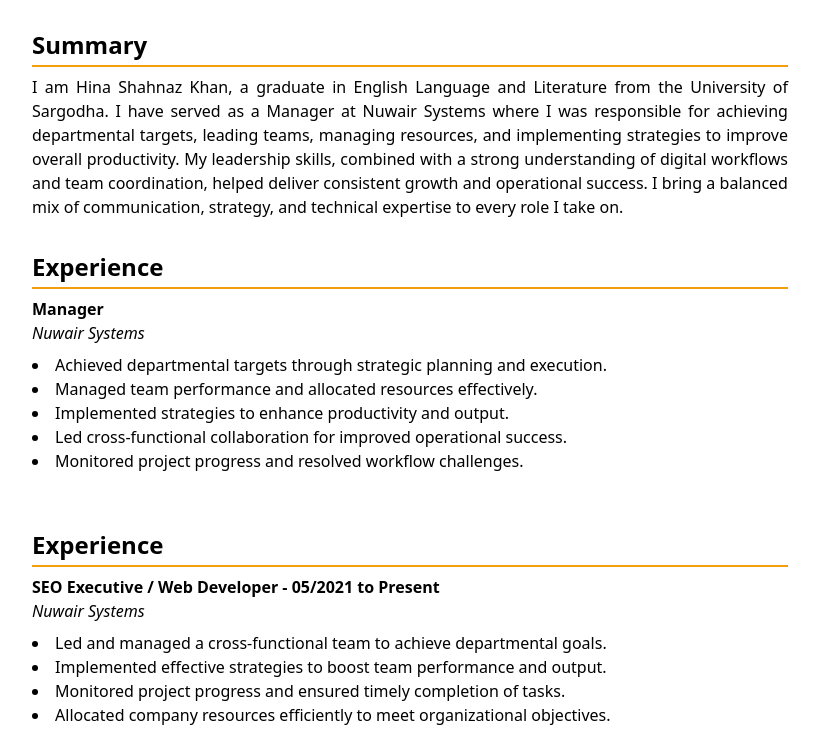
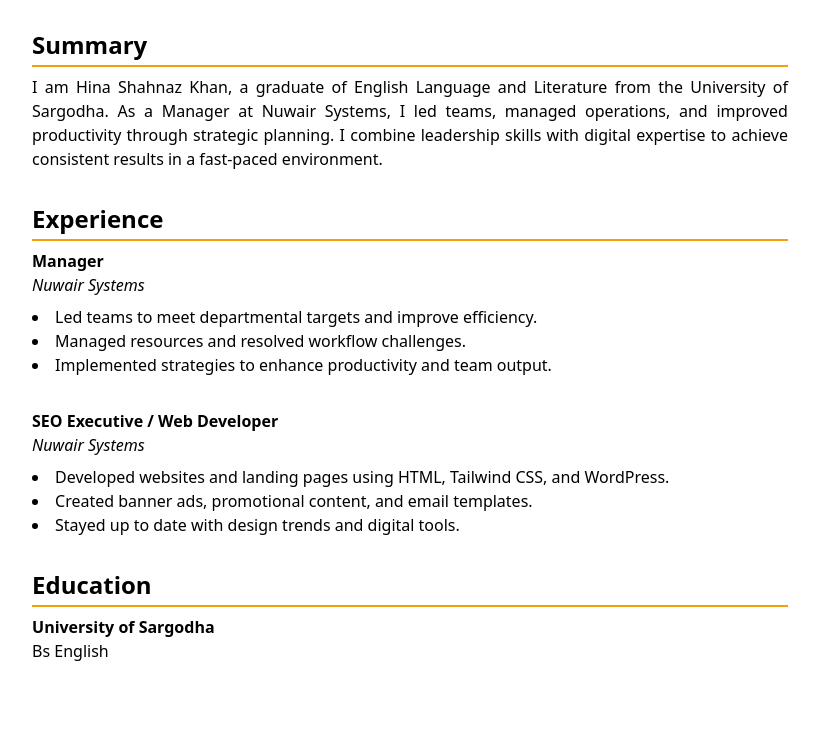
Before and after one commit to hinakhan53/cv, a website: page index.html in a window 1280 px wide. Shown: the part 379-1110 px from the top of the page, without its empty margins (230-1050 px from the left). Drawn offline with nearby package versions, Linux system fonts and the light colour scheme.

Commit message:
Update index.html

```diff
--- a/index.html
+++ b/index.html
@@ -1,19 +1,14 @@
 <!DOCTYPE html>
 <html lang="en">
 <head>
-    <meta charset="UTF-8">
-    <meta name="viewport" content="width=device-width, initial-scale=1.0">
+  <meta charset="UTF-8" />
+  <meta name="viewport" content="width=device-width, initial-scale=1.0"/>
   <title>Hina Shahnaz Khan - CV</title>
   <link href="https://cdn.jsdelivr.net/npm/tailwindcss@2.2.19/dist/tailwind.min.css" rel="stylesheet">
   <style>
     @media print {
-            @page {
-                size: A4;
-                margin: 0;
-            }
-            body {
-                margin: 0;
-            }
+      @page { size: A4; margin: 0; }
+      body { margin: 0; }
     }
     .a4 {
       width: 240mm;
@@ -23,7 +18,7 @@
     }
   </style>
 </head>
-<body class="bg-gray-100 flex justify-center items-center ">
+<body class="bg-gray-100 flex justify-center items-center">
   <div class="a4 bg-white shadow-md rounded-lg p-8">
     <div class="text-center mb-8">
       <img src="hina khan.jpg" alt="Hina Shahnaz Khan" class="rounded-full mx-auto w-48 h-48 mb-4 border-4 border-yellow-500">
@@ -31,38 +26,37 @@
       <p class="text-xl"><a href="tel:+923233612246" class="text-blue-600">+92 323 3612246</a></p>
       <p class="text-xl"><a href="mailto:realhinakhaan@gmail.com" class="text-blue-600">Hk0305139@gmail.com</a></p>
     </div>
+
     <section class="mb-8">
       <h2 class="text-2xl font-semibold border-b-2 border-yellow-500 pb-1">Summary</h2>
-            <p class="mt-2 text-justify"> I am Hina Shahnaz Khan, a graduate in English Language and Literature from the University of Sargodha. I have served as a Manager at Nuwair Systems where I was responsible for achieving departmental targets,
-        leading teams, managing resources, and implementing strategies to improve overall productivity. My leadership skills, combined with a strong understanding of digital workflows and team coordination,
-        helped deliver consistent growth and operational success. I bring a balanced mix of communication, strategy, and technical expertise to every role I take on.</p>
+      <p class="mt-2 text-justify">
+        I am Hina Shahnaz Khan, a graduate of English Language and Literature from the University of Sargodha.
+        As a Manager at Nuwair Systems, I led teams, managed operations, and improved productivity through strategic planning.
+        I combine leadership skills with digital expertise to achieve consistent results in a fast-paced environment.
+      </p>
     </section>
+
     <section class="mb-8">
       <h2 class="text-2xl font-semibold border-b-2 border-yellow-500 pb-1">Experience</h2>
-            <p class="mt-2"><strong>Manager</strong></p> <p class="italic">Nuwair Systems</p>
+
+      <p class="mt-2"><strong>Manager</strong></p>
+      <p class="italic">Nuwair Systems</p>
       <ul class="list-disc list-inside mt-2">
-                <li>Achieved departmental targets through strategic planning and execution.</li>
-                <li>Managed team performance and allocated resources effectively.</li>
-                <li>Implemented strategies to enhance productivity and output.</li>
-                <li>Led cross-functional collaboration for improved operational success.</li>
-                <li>Monitored project progress and resolved workflow challenges.</li>
+        <li>Led teams to meet departmental targets and improve efficiency.</li>
+        <li>Managed resources and resolved workflow challenges.</li>
+        <li>Implemented strategies to enhance productivity and team output.</li>
       </ul>
       <br>
-        </section>
-        <section class="mb-8">
-            <h2 class="text-2xl font-semibold border-b-2 border-yellow-500 pb-1">Experience</h2>
-            <p class="mt-2"><strong>SEO Executive / Web Developer - 05/2021 to Present</strong></p>
+
+      <p class="mt-2"><strong>SEO Executive / Web Developer</strong></p>
       <p class="italic">Nuwair Systems</p>
       <ul class="list-disc list-inside mt-2">
-                 <li>Led and managed a cross-functional team to achieve departmental goals.</li>
-                 <li>Implemented effective strategies to boost team performance and output.</li>
-                 <li>Monitored project progress and ensured timely completion of tasks.</li>
-                 <li>Allocated company resources efficiently to meet organizational objectives.</li>
-                 <li>Improved internal workflows to enhance productivity and reduce delays.</li>
-                 <li>Provided performance feedback and mentoring to team members.</li>
-                 <li>Collaborated with departments to align operational goals and strategies.</li>
+        <li>Developed websites and landing pages using HTML, Tailwind CSS, and WordPress.</li>
+        <li>Created banner ads, promotional content, and email templates.</li>
+        <li>Stayed up to date with design trends and digital tools.</li>
       </ul>
     </section>
+
     <section>
       <h2 class="text-2xl font-semibold border-b-2 border-yellow-500 pb-1">Education</h2>
       <p class="mt-2"><strong>University of Sargodha</strong></p>
```
Lines whose indentation alone changed are shown as unchanged.
